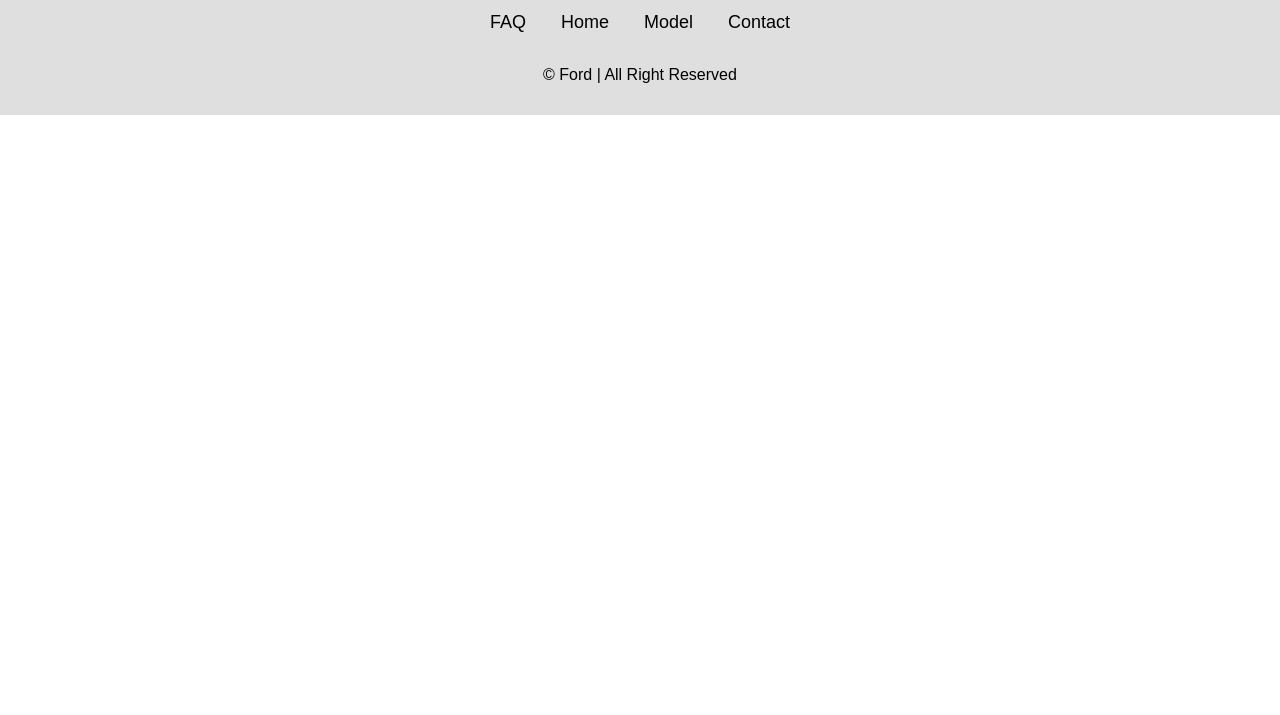
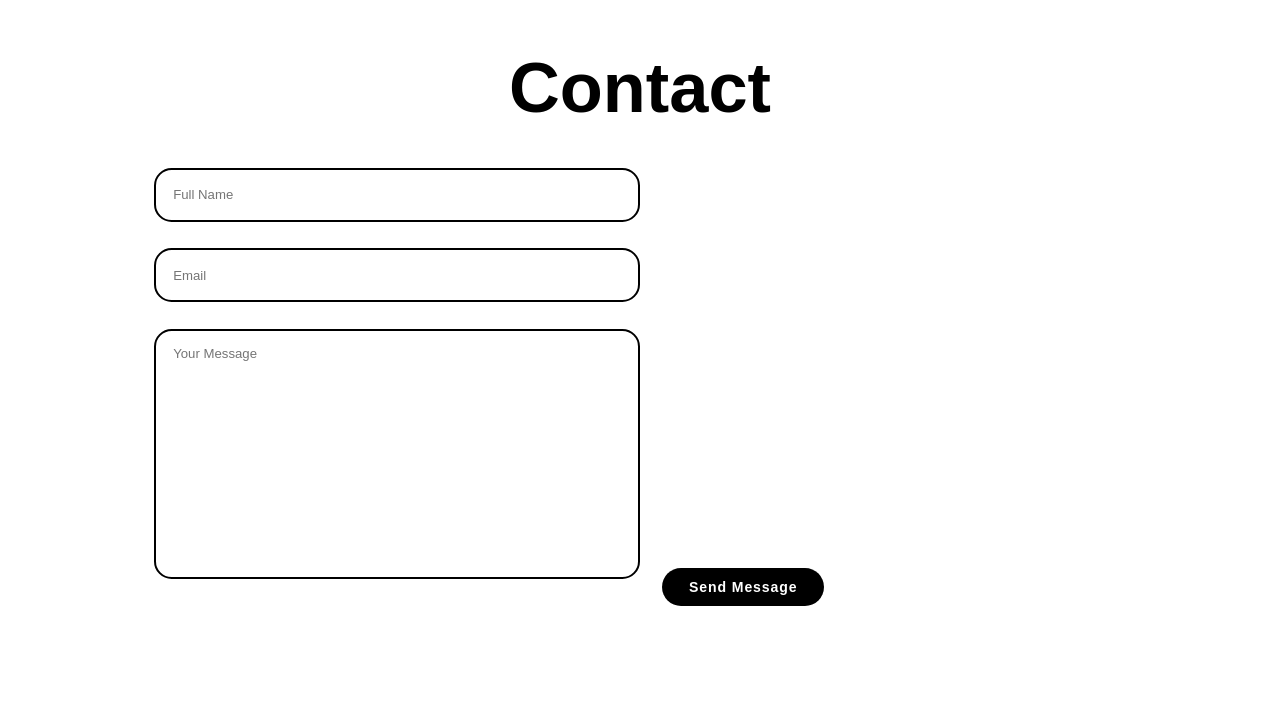
Before and after one commit to H1R4N404/Ford-Mustang-Web-Site, a plain HTML site: page index.html in a window 1280 px wide. Shown: the part 885-1600 px from the top of the page. Before the commit the page ends 1000 px from the top, so only its background shows below. Drawn offline with nearby package versions, Linux system fonts and the light colour scheme.

Commit message:
Add code

```diff
--- a/index.html
+++ b/index.html
@@ -51,6 +51,25 @@
     </section>
 
 
+
+    <section class="contact" id="contact">
+        <h2 class="heading">Contact</h2>
+
+        <form action="https://api.web3forms.com/submit" method="POST" class="contact-left">
+            <input type="hidden" name="access_key" value="a294b70f-fa47-4bc5-94ed-f0fc1b4accac">
+
+            <input type="text" placeholder="Full Name" name="name" class="contact-inputs" required>
+            <input type="email" placeholder="Email" name="email" class="contact-inputs" required>
+            <textarea name="message" placeholder="Your Message" class="contact-inputs" required></textarea>
+            <input type="checkbox" name="botcheck" class="hidden" style="display: none;">
+            <input type="submit" value="Send Message" class="btn">
+        </form>
+    </section>
+
+
+
+
+
     <footer class="footer">
         <div class="social">
             <a href="#"><i class='bx bxl-youtube'></i></a>
--- a/style.css
+++ b/style.css
@@ -157,6 +157,47 @@ span{
 .text-animation span{
     position: relative;
 }
+
+
+.heading{
+    font-size: 8rem;
+    text-align: center;
+    margin: 5rem 0;
+}
+
+.contact{
+    background-color:#ffffff;
+}
+.contact h2{
+    margin-bottom: 3rem;
+    color: rgb(0, 0, 0);
+}
+.contact-container{
+    display: flex;
+    align-items: center;
+    justify-content: center;
+    gap: 3rem;
+}
+.contact-inputs{
+    width: 50%;
+    padding: 2rem;
+    font-size: 1.5rem;
+    color: var(--text-color);
+    background: var(--bg-color);
+    border-radius: 2rem;
+    border: 2px solid var(--main-color);
+    margin: 1.5rem 0;
+    resize: none;
+}
+.contact-left textarea{
+    height: 250px;
+    padding-top: 15px;
+}
+.contact form .btn{
+    margin-top: 3rem;
+    margin-left: 20px;
+}
+
 
 
 
```
